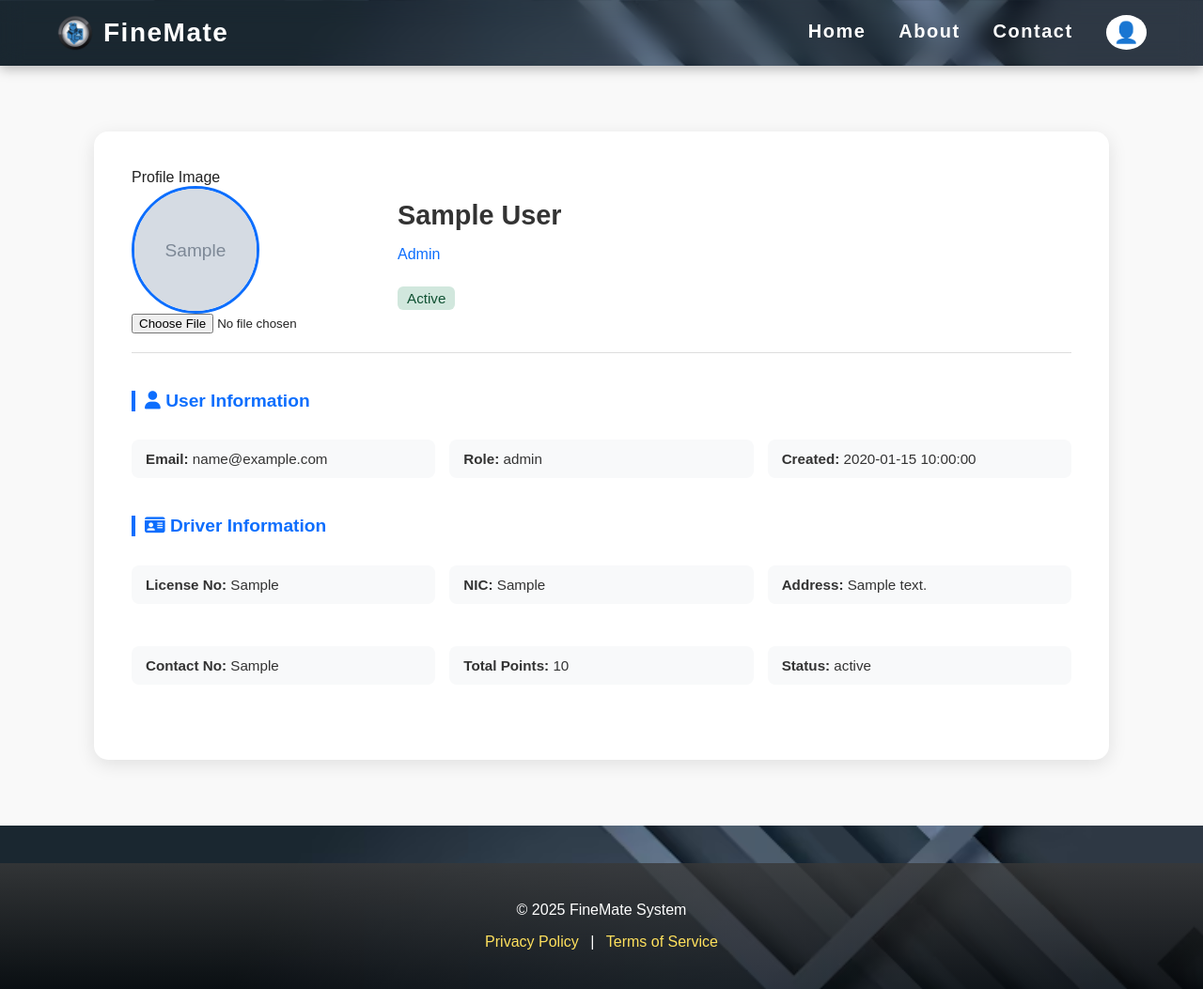
After one commit to sanodyaJinadasa/FineMate, a PHP site: page /profile.php in a window 1280 px wide. The commit adds this page. Shown: the whole page at 94% size. Run offline with PHP 8.4, Linux system fonts and the light colour scheme; the visitor is signed in with stand-in values (Sample User, id 1); tables that the repository leaves empty or names only in its code hold one stand-in row (values such as "Sample post"); grey boxes marked "Sample" are stand-in pictures; some libraries are stand-ins or nearby versions.

Commit message:
fix pages

```diff
--- /dev/null
+++ b/assets/css/profile.css
@@ -0,0 +1,161 @@
+.profile-section {
+  background-color: #f9f9f9;
+  padding: 70px 0;
+}
+
+.profile-container {
+  width: 85%;
+  max-width: 1000px;
+  margin: 0 auto;
+  background: #fff;
+  border-radius: 15px;
+  box-shadow: 0 5px 20px rgba(0, 0, 0, 0.1);
+  padding: 40px;
+}
+
+.profile-header {
+  display: flex;
+  align-items: center;
+  gap: 30px;
+  margin-bottom: 40px;
+  border-bottom: 1px solid #ddd;
+  padding-bottom: 20px;
+}
+
+.profile-img img {
+  width: 130px;
+  height: 130px;
+  border-radius: 50%;
+  border: 3px solid #0d6efd;
+  object-fit: cover;
+}
+
+.profile-info {
+  flex: 1;
+}
+
+.profile-name {
+  font-size: 1.8rem;
+  margin-bottom: 5px;
+  color: #333;
+}
+
+.profile-role {
+  color: #0d6efd;
+  font-weight: 500;
+  margin-bottom: 10px;
+}
+
+.profile-status {
+  font-size: 0.95rem;
+  padding: 4px 10px;
+  border-radius: 6px;
+  display: inline-block;
+}
+
+.profile-status.active {
+  background-color: #d1e7dd;
+  color: #0f5132;
+}
+
+.profile-status.inactive {
+  background-color: #f8d7da;
+  color: #842029;
+}
+
+.edit-btn {
+  display: inline-block;
+  margin-top: 10px;
+  background-color: #0d6efd;
+  color: #fff;
+  padding: 8px 15px;
+  border-radius: 8px;
+  text-decoration: none;
+  font-size: 0.95rem;
+  transition: background-color 0.3s ease;
+}
+
+.edit-btn:hover {
+  background-color: #0b5ed7;
+}
+
+.profile-details {
+  margin-top: 30px;
+}
+
+.details-title {
+  color: #0d6efd;
+  margin-bottom: 15px;
+  font-size: 1.2rem;
+  border-left: 4px solid #0d6efd;
+  padding-left: 10px;
+}
+
+.details-grid {
+  display: grid;
+  grid-template-columns: repeat(auto-fit, minmax(250px, 1fr));
+  gap: 15px;
+  margin-bottom: 25px;
+}
+
+.details-grid p {
+  background-color: #f8f9fa;
+  padding: 12px 15px;
+  border-radius: 8px;
+  color: #333;
+  font-size: 0.95rem;
+}
+
+
+
+
+.user-menu {
+    position: relative;
+    cursor: pointer;
+}
+
+.user-icon {
+    font-size: 22px;
+    background: white;
+    color: #0d6efd;
+    border-radius: 50%;
+    padding: 6px 8px;
+}
+
+.dropdown {
+    display: none;
+    position: absolute;
+    right: 0;
+    top: 35px;
+    background: white;
+    color: #333;
+    min-width: 150px;
+    box-shadow: 0px 4px 10px rgba(0, 0, 0, 0.15);
+    border-radius: 8px;
+    overflow: hidden;
+    z-index: 10;
+}
+
+.dropdown a,
+.dropdown p {
+    display: block;
+    padding: 10px;
+    color: #333;
+    text-decoration: none;
+}
+
+.dropdown a:hover {
+    background: #f0f0f0;
+}
+
+.dropdown p {
+    margin: 0;
+    font-weight: bold;
+    border-bottom: 1px solid #eee;
+}
+
+
+.user-dropdown a{
+    font-size: 13px !important;
+    color: black !important;
+}
--- a/db_connect.php
+++ b/db_connect.php
@@ -8,7 +8,6 @@ try {
     $pdo = new PDO("mysql:host={$DB_HOST};dbname={$DB_NAME};charset=utf8mb4", $DB_USER, $DB_PASS);
     $pdo->setAttribute(PDO::ATTR_ERRMODE, PDO::ERRMODE_EXCEPTION);
     $pdo->setAttribute(PDO::ATTR_DEFAULT_FETCH_MODE, PDO::FETCH_ASSOC);
-    // echo "Database connection successful.";
 } catch (PDOException $e) {
     die("Database connection failed: " . $e->getMessage());
 }
--- a/header.php
+++ b/header.php
@@ -8,9 +8,19 @@
     </div>
     <ul>
       <li><a href="home_page.php">Home</a></li>
-      <li><a href="view_driver_fines.php">View Fines</a></li>
-      <li><a href="#about-section">About</a></li>
-      <li><a href="#contact-section">Contact</a></li>
+
+     <?php if (isset($_SESSION['role'])): ?>
+        <?php if ($_SESSION['role'] === 'driver'): ?>
+            <li><a href="view_driver_fines.php">View Fines</a></li>
+        <?php elseif ($_SESSION['role'] === 'officer'): ?>
+            <li><a href="view_officer_fines.php">View Fines</a></li>
+            <li><a href="fine_form.php">Add Fines</a></li>
+        <?php endif; ?>
+    <?php endif; ?>
+
+
+      <li><a href="home_page.php#about-section">About</a></li>
+      <li><a href="home_page.php#contact-section">Contact</a></li>
 
       <li class="user-menu">
       <span class="user-icon">&#128100;</span>
--- a/login_process.php
+++ b/login_process.php
@@ -1,5 +1,4 @@
 <?php
-// login.php
 session_start();
 require 'db_connect.php';
 
@@ -39,7 +38,7 @@ try {
     if ($user['role'] === 'admin') {
         header('Location: admin_dashboard.php');
     } elseif ($user['role'] === 'officer') {
-        header('Location: officer_dashboard.php');
+        header('Location: home_page.php');
     } else {
         header('Location: home_page.php');
     }
--- /dev/null
+++ b/profile.php
@@ -0,0 +1,83 @@
+<?php
+session_start();
+require 'db_connect.php';
+
+if (!isset($_SESSION['user_id'])) {
+    header("Location: login.php");
+    exit();
+}
+
+$user_id = $_SESSION['user_id'];
+
+$stmt = $pdo->prepare("SELECT * FROM users WHERE user_id = ?");
+$stmt->execute([$user_id]);
+$user = $stmt->fetch();
+
+$stmt2 = $pdo->prepare("SELECT * FROM drivers WHERE user_id = ?");
+$stmt2->execute([$user_id]);
+$driver = $stmt2->fetch();
+?>
+
+<!DOCTYPE html>
+<html lang="en">
+
+<head>
+    <meta charset="UTF-8">
+    <meta name="viewport" content="width=device-width, initial-scale=1.0">
+    <title>FineMate | Profile</title>
+    <link rel="stylesheet" href="assets/css/profile.css">
+    <link rel="stylesheet" href="https://cdnjs.cloudflare.com/ajax/libs/font-awesome/6.6.0/css/all.min.css">
+</head>
+
+<body>
+
+    <?php include 'header.php'; ?>
+
+    <section class="profile-section">
+        <div class="profile-container">
+
+            <div class="profile-header">
+                <div class="profile-img">
+                    <label for="profile_image">Profile Image</label>
+                    <img src="<?php echo !empty($user['image']) ? 'uploads/' . htmlspecialchars($user['image']) : 'img/default_user.png'; ?>"
+                        alt="Profile" class="edit-profile-img">
+                    <input type="file" name="profile_image" id="profile_image" accept="image/*">
+                </div>
+                <div class="profile-info">
+                    <h2 class="profile-name"><?php echo htmlspecialchars($user['name']); ?></h2>
+                    <p class="profile-role"><?php echo ucfirst(htmlspecialchars($user['role'])); ?></p>
+                    <p class="profile-status <?php echo $user['status'] === 'active' ? 'active' : 'inactive'; ?>">
+                        <?php echo ucfirst(htmlspecialchars($user['status'])); ?>
+                    </p>
+                    <!-- <a href="edit_profile.php" class="edit-btn"><i class="fa-solid fa-pen"></i> Edit Profile</a> -->
+                </div>
+            </div>
+
+            <div class="profile-details">
+                <h3 class="details-title"><i class="fa-solid fa-user"></i> User Information</h3>
+                <div class="details-grid">
+                    <p><strong>Email:</strong> <?php echo htmlspecialchars($user['email']); ?></p>
+                    <p><strong>Role:</strong> <?php echo htmlspecialchars($user['role']); ?></p>
+                    <p><strong>Created:</strong> <?php echo htmlspecialchars($user['created_at']); ?></p>
+                </div>
+
+                <?php if ($driver): ?>
+                    <h3 class="details-title"><i class="fa-solid fa-id-card"></i> Driver Information</h3>
+                    <div class="details-grid">
+                        <p><strong>License No:</strong> <?php echo htmlspecialchars($driver['license_no']); ?></p>
+                        <p><strong>NIC:</strong> <?php echo htmlspecialchars($driver['nic']); ?></p>
+                        <p><strong>Address:</strong> <?php echo htmlspecialchars($driver['address']); ?></p>
+                        <p><strong>Contact No:</strong> <?php echo htmlspecialchars($driver['contact_no']); ?></p>
+                        <p><strong>Total Points:</strong> <?php echo htmlspecialchars($driver['total_points']); ?></p>
+                        <p><strong>Status:</strong> <?php echo htmlspecialchars($driver['status']); ?></p>
+                    </div>
+                <?php endif; ?>
+            </div>
+        </div>
+    </section>
+
+    <?php include 'footer.php'; ?>
+
+</body>
+
+</html>
--- a/view_officer_fines.php
+++ b/view_officer_fines.php
@@ -2,7 +2,6 @@
 session_start();
 require 'db_connect.php';
 
-// Only logged-in officers
 if (!isset($_SESSION['user_id']) || $_SESSION['role'] !== 'officer') {
     die("Unauthorized access.");
 }
@@ -25,6 +24,7 @@ try {
     <link href="https://cdn.jsdelivr.net/npm/bootstrap@5.3.3/dist/css/bootstrap.min.css" rel="stylesheet">
 </head>
 <body>
+    <?php include 'header.php'; ?>
 <div class="container py-5">
     <h1 class="mb-4">Fines Added by You</h1>
 
@@ -75,5 +75,7 @@ try {
         </div>
     <?php endif; ?>
 </div>
+
+<?php include 'footer.php'; ?>
 </body>
 </html>
```
Also changed, not shown: assets/css/style.css (+54 -0 lines), driver_dashboard.php (deleted, +0 -23 lines), fine_form.php (+5 -11 lines), view_driver_fines.php (+7 -0 lines).
